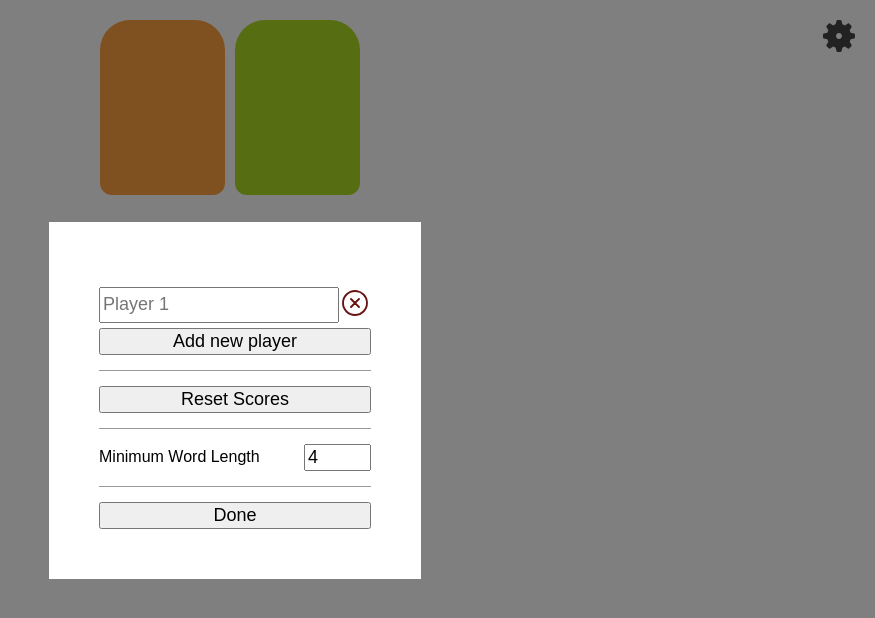
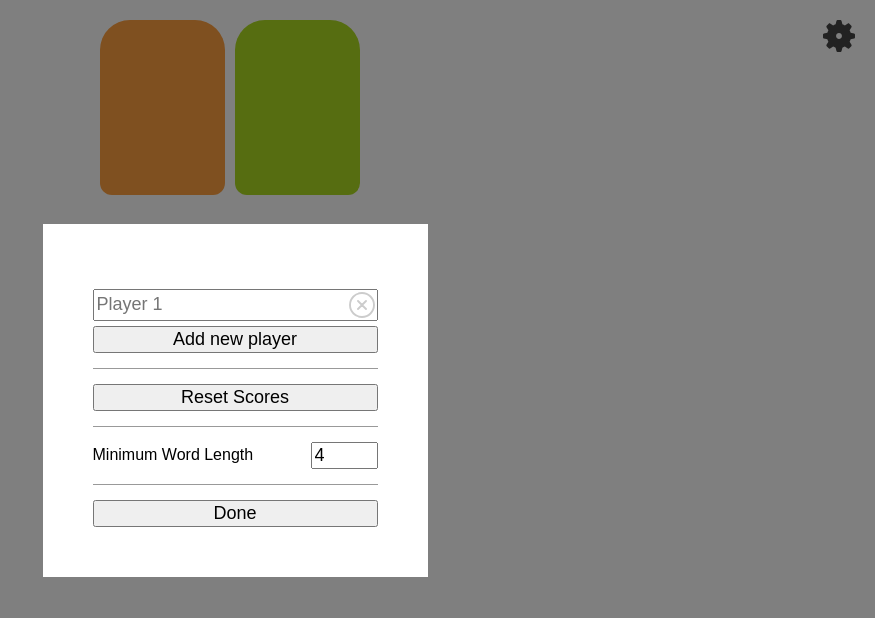
Before and after one commit to perkinsb1024/Smart-Mouth, a React (Create React App) app: page / in a window 1280 px wide. Shown: the top 618 px of the page, without its empty margins (405-1280 px from the left). Built offline with nearby package versions, Linux system fonts and the light colour scheme.

Commit message:
Cleaned up settings box and properly handled singular/plural

```diff
--- a/src/App.js
+++ b/src/App.js
@@ -91,7 +91,8 @@ export function Settings({ show, players, setPlayers, setShow, minWordLength, se
                   player.name = e.target.value;
                   setPlayers([...players]);
                 }} />
-                <div class="remove-player-button" onClick={() => {
+                <div class={`remove-player-button ${players.length === 1 ? 'disabled' : ''}`} onClick={() => {
+                  if (players.length === 1) { return; }
                   if((player.name === "" && player.score === 0) || confirm(`Are you sure you want to remove player "${player.name || `Player ${i+1}`}"?`)) {
                     players.splice(i, 1);
                     setPlayers([...players]);
@@ -141,11 +142,12 @@ export function AnswerCount({ n, showAnswers, setShowAnswers }) {
   return (
     <div className="answer-count">
       <div>
-        There are {n} possible answers
+        There {n === 1 ? "is" : "are"} {n == 0 ? "no" : n} possible answer{n === 1 ? "" : "s"}
       </div>
+      {n > 0 &&
       <div className="show-hide-answers" onClick={() => { setShowAnswers(!showAnswers); }}>
         ({showAnswers ? 'hide' : 'show'})
-      </div>
+      </div>}
     </div>
   );
 }
--- a/src/styles.css
+++ b/src/styles.css
@@ -177,9 +177,11 @@ body {
 }
 
 .word-lookup {
+  display: flex;
   position: absolute;
   left: 100%;
   height: 100%;
+  align-items: center;
   background-color: #fff;
   border-radius: 4px;
   box-shadow: 2px 2px 10px rgba(0, 0, 0, 0.35);
@@ -258,6 +260,7 @@ body {
 .settings {
   background-color: #fff;
   padding: 50px;
+  width: 385px;
 }
 
 .settings input {
@@ -275,24 +278,32 @@ body {
 }
 
 .player-edit-list .player-row {
+  position: relative;
   display: flex;
   margin: 5px 0;
 }
 
-.min-word-length {
-  display: flex;
-  align-items: center;
-  justify-content: space-between;
-}
-
-.min-word-length div {
-  /* flex-grow: 1; */
+.player-edit-list .player-row input {
+  width: 100%;
+  height: 32px;
+  padding-right: 32px;
 }
 
 .remove-player-button {
   overflow: hidden;
   border-radius: 100%;
   cursor: pointer;
+  position: absolute;
+  right: 0px;
+  top: 0px;
+}
+
+.remove-player-button.disabled {
+  cursor: default;
+}
+
+.remove-player-button.disabled path {
+  stroke: #ccc !important;
 }
 
 .remove-player-button path {
@@ -303,12 +314,8 @@ body {
   stroke: #9e2323;
 }
 
-.player-edit-list .buttons {
-  padding-right: 32px;
-  margin-top: 5px;
-  gap: 5px;
+.min-word-length {
+  display: flex;
+  align-items: center;
+  justify-content: space-between;
 }
-
-.player-edit-list .buttons input {
-  flex-grow: 1;
-}
```
